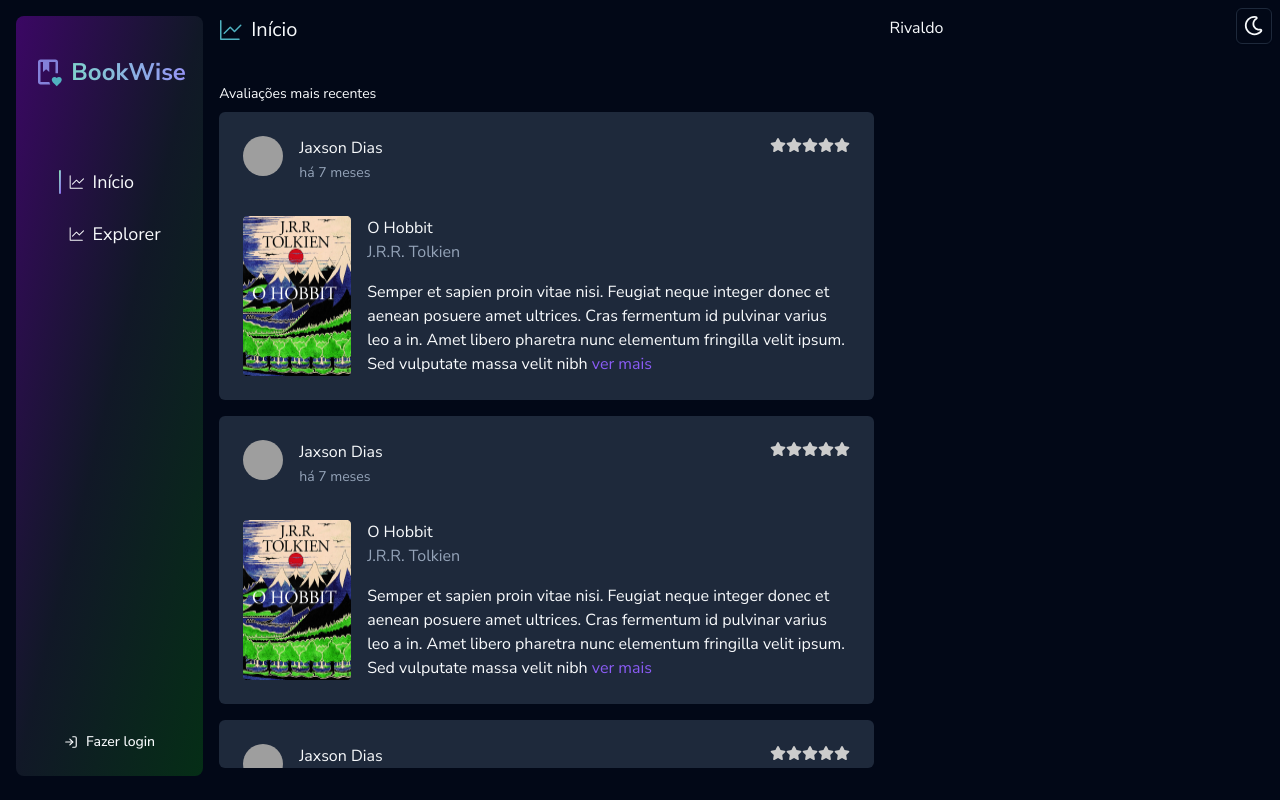
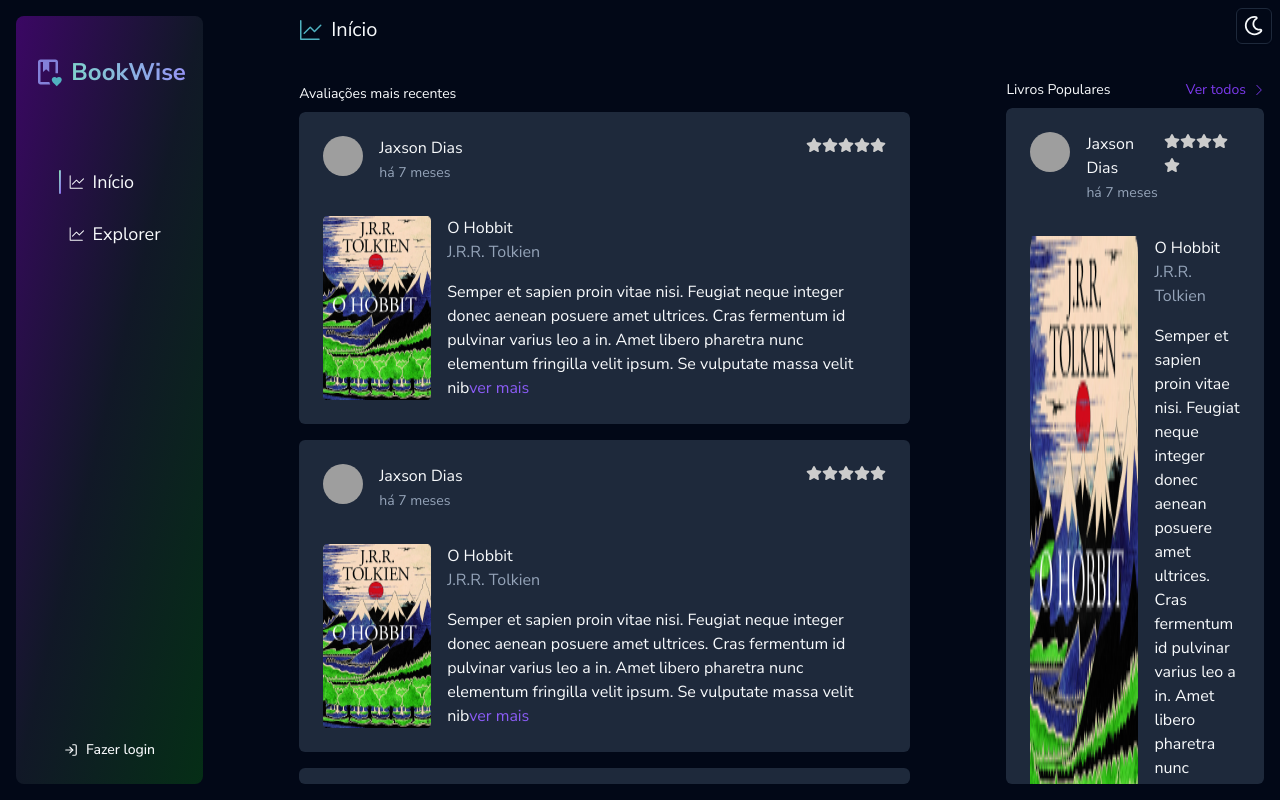
Before and after one commit to awardlys/book-wise-app, a React (Vite) app: page /home in a window 1280 px wide. Built offline with nearby package versions, Linux system fonts and the light colour scheme; grey boxes are pictures that could not be loaded; a web font is replaced by a local one.

Commit message:
feat(*): fake data

```diff
--- /dev/null
+++ b/src/assets/data.tsx
@@ -0,0 +1,46 @@
+export interface DataPostProps {
+  user: string;
+  imgUser: string;
+  dateUp: string;
+  title: string;
+  author: string;
+  description: string;
+}
+export const DataPost: DataPostProps[] = [
+  {
+    user: "Jaxson Dias",
+    imgUser: "https://github.com/shadcn.png",
+    dateUp: "2023-07-15",
+    title: "O Hobbit",
+    author: "J.R.R. Tolkien",
+    description:
+      "Semper et sapien proin vitae nisi. Feugiat neque integer donec aenean posuere amet ultrices. Cras fermentum id pulvinar varius leo a in. Amet libero pharetra nunc elementum fringilla velit ipsum. Se vulputate massa velit nib",
+  },
+  {
+    user: "Jaxson Dias",
+    imgUser: "https://github.com/shadcn.png",
+    dateUp: "2023-07-15",
+    title: "O Hobbit",
+    author: "J.R.R. Tolkien",
+    description:
+      "Semper et sapien proin vitae nisi. Feugiat neque integer donec aenean posuere amet ultrices. Cras fermentum id pulvinar varius leo a in. Amet libero pharetra nunc elementum fringilla velit ipsum. Se vulputate massa velit nib",
+  },
+  {
+    user: "Jaxson Dias",
+    imgUser: "https://github.com/shadcn.png",
+    dateUp: "2023-07-15",
+    title: "O Hobbit",
+    author: "J.R.R. Tolkien",
+    description:
+      "Semper et sapien proin vitae nisi. Feugiat neque integer donec aenean posuere amet ultrices. Cras fermentum id pulvinar varius leo a in. Amet libero pharetra nunc elementum fringilla velit ipsum. Se vulputate massa velit nib",
+  },
+  {
+    user: "Jaxson Dias",
+    imgUser: "https://github.com/shadcn.png",
+    dateUp: "2023-07-15",
+    title: "O Hobbit",
+    author: "J.R.R. Tolkien",
+    description:
+      "Semper et sapien proin vitae nisi. Feugiat neque integer donec aenean posuere amet ultrices. Cras fermentum id pulvinar varius leo a in. Amet libero pharetra nunc elementum fringilla velit ipsum. Se vulputate massa velit nib",
+  },
+];
--- a/src/components/link-sidebar.tsx
+++ b/src/components/link-sidebar.tsx
@@ -25,3 +25,4 @@ export function LinkSidebar({
     </Link>
   );
 }
+LinkSidebar.displayName = "Sidebar";
--- a/src/components/logo.tsx
+++ b/src/components/logo.tsx
@@ -30,3 +30,4 @@ export function Logo({
     </div>
   );
 }
+Logo.displayName = "Logo";
--- a/src/components/post.tsx
+++ b/src/components/post.tsx
@@ -1,30 +1,24 @@
+import { DataPostProps } from "@/assets/data";
 import { Link } from "react-router-dom";
 import { AvatarPost } from "./avatar";
 import { Rating } from "./rating";
 
-export function Post() {
+export function Post({ data }: Readonly<{ data: DataPostProps }>) {
   return (
     <div className="flex-col flex w-full dark:bg-muted bg-gray-300 p-6 rounded-md gap-8">
       <div className="flex justify-between">
-        <AvatarPost
-          name="Jaxson Dias"
-          img="https://github.com/shadcn.png"
-          dateUp="2023-07-15"
-        />
+        <AvatarPost name={data.user} img={data.imgUser} dateUp={data.dateUp} />
         <Rating />
       </div>
       <div className="flex gap-4">
-        <img src="./src/assets/book.png" alt="O Hobbit" title="O Hobbit" />
+        <img src="./src/assets/book.png" alt={data.title} title={data.title} />
         <div className="flex flex-col gap-4">
           <div>
             <h3>O Hobbit</h3>
-            <p className="text-muted-foreground">J.R.R. Tolkien</p>
+            <p className="text-muted-foreground">{data.author}</p>
           </div>
           <p>
-            Semper et sapien proin vitae nisi. Feugiat neque integer donec et
-            aenean posuere amet ultrices. Cras fermentum id pulvinar varius leo
-            a in. Amet libero pharetra nunc elementum fringilla velit ipsum. Sed
-            vulputate massa velit nibh{" "}
+            {data.description}
             <Link className="text-violet-500" to={"#"}>
               ver mais
             </Link>
--- a/src/components/sidebar.tsx
+++ b/src/components/sidebar.tsx
@@ -8,7 +8,7 @@ import { Button } from "./ui/button";
 export function Sidebar() {
   const { pathname } = useLocation();
   return (
-    <aside className="flex flex-col justify-between h-[95vh] pt-10 pb-4 items-center dark:bg-gradient-to-tl rounded-lg dark:from-green-950 dark:via-gray-900 dark:to-purple-950 bg-gradient-to-tr from-green-500 via-gray-500 to-purple-700">
+    <aside className="flex flex-col justify-between h-[calc(100vh-2rem)] pt-10 pb-4 items-center dark:bg-gradient-to-tl rounded-lg dark:from-green-950 dark:via-gray-900 dark:to-purple-950 bg-gradient-to-tr from-green-500 via-gray-500 to-purple-700">
       <div className="flex flex-col items-center justify-center gap-20">
         <Logo variant={"home"} size={30} />
         <div className="flex flex-col gap-6">
--- a/src/components/ui/button.tsx
+++ b/src/components/ui/button.tsx
@@ -42,7 +42,7 @@ export interface ButtonProps
   asChild?: boolean;
 }
 
-const Button = React.forwardRef<HTMLButtonElement, ButtonProps>(
+export const Button = React.forwardRef<HTMLButtonElement, ButtonProps>(
   ({ className, variant, size, asChild = false, ...props }, ref) => {
     const Comp = asChild ? Slot : "button";
     return (
@@ -55,5 +55,3 @@ const Button = React.forwardRef<HTMLButtonElement, ButtonProps>(
   }
 );
 Button.displayName = "Button";
-
-export { Button, buttonVariants };
--- a/src/pages/home/index.tsx
+++ b/src/pages/home/index.tsx
@@ -1,18 +1,40 @@
+import { DataPost } from "@/assets/data";
 import { Post } from "@/components/post";
 import { GoGraph } from "react-icons/go";
+import { SlArrowRight } from "react-icons/sl";
+import { Link } from "react-router-dom";
 
 export function Home() {
   return (
-    <div className="max-h-[94vh] overflow-x-hidden custom-scrollbar rounded-md">
+    <div className="grid grid-cols-6 gap-24">
+      <div className="col-span-4">
         <div className="flex items-center gap-2 mb-10">
           <GoGraph color="#50B2C0" className="h-6 w-6" />
           <h2 className="text-xl">Início</h2>
         </div>
         <p className="text-sm mb-2">Avaliações mais recentes</p>
+        <div className="h-[calc(100vh-8rem)] overflow-x-hidden custom-scrollbar rounded-md">
           <div className="flex flex-col gap-4">
-        {Array.from({ length: 20 }).map((_, i) => (
-          <Post key={i} />
+            {DataPost.map((item) => (
+              <Post data={item} key={window.crypto.randomUUID()} />
             ))}
+          </div>
+        </div>
+      </div>
+      <div className="col-span-2 h-[calc(100vh-2rem)] overflow-x-hidden custom-scrollbar rounded-md">
+        <div className="flex items-center justify-between text-sm mb-2 mt-16">
+          <p>Livros Populares</p>
+          <Link to={""} className="flex items-center gap-2 text-violet-600">
+            <span>Ver todos</span> <SlArrowRight size={10} />
+          </Link>
+        </div>
+        <div className="h-[calc(100vh-6.25rem)] overflow-x-hidden custom-scrollbar rounded-md">
+          <div className="flex flex-col gap-4">
+            {DataPost.map((item) => (
+              <Post data={item} key={window.crypto.randomUUID()} />
+            ))}
+          </div>
+        </div>
       </div>
     </div>
   );
--- a/src/pages/layout/layout-home.tsx
+++ b/src/pages/layout/layout-home.tsx
@@ -4,14 +4,11 @@ import { Outlet } from "react-router-dom";
 
 export function LayoutHome() {
   return (
-    <div className="grid grid-cols-app gap-4 p-4 justify-center">
+    <div className="grid grid-cols-app gap-24 p-4 justify-center">
       <Sidebar />
-      <div>
-        <Outlet />
-      </div>
-      <div>Rivaldo</div>
+      <Outlet />
       <div className="absolute top-2 right-2">
-        <ModeToggle/>
+        <ModeToggle />
       </div>
     </div>
   );
--- a/tailwind.config.js
+++ b/tailwind.config.js
@@ -24,7 +24,7 @@ module.exports = {
         blur: "blur(1px)",
       },
       gridTemplateColumns: {
-        app: "15% 1fr 30%",
+        app: "15% 1fr",
         sign: "30%  1fr",
       },
       colors: {
```
Lines whose indentation alone changed are shown as unchanged.
